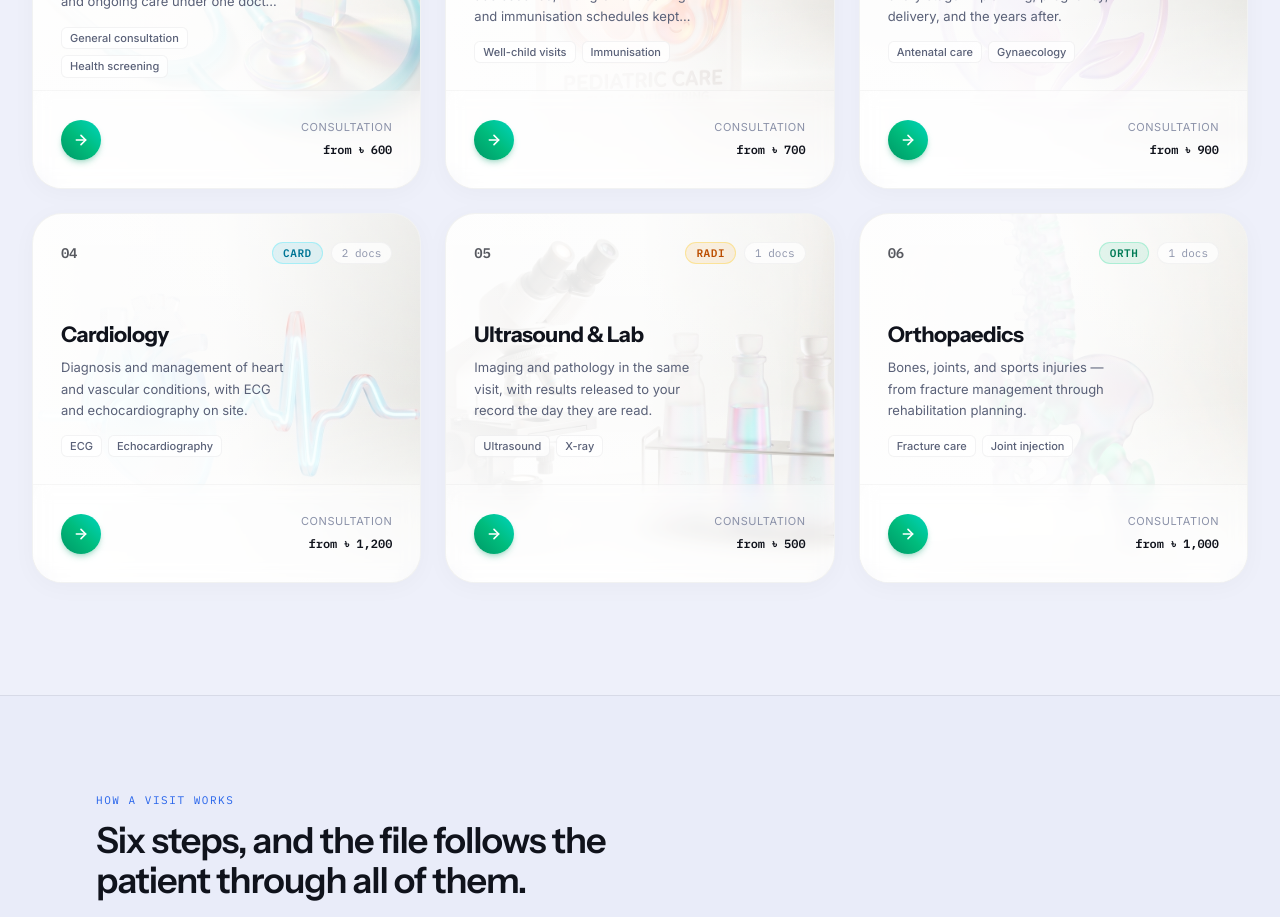
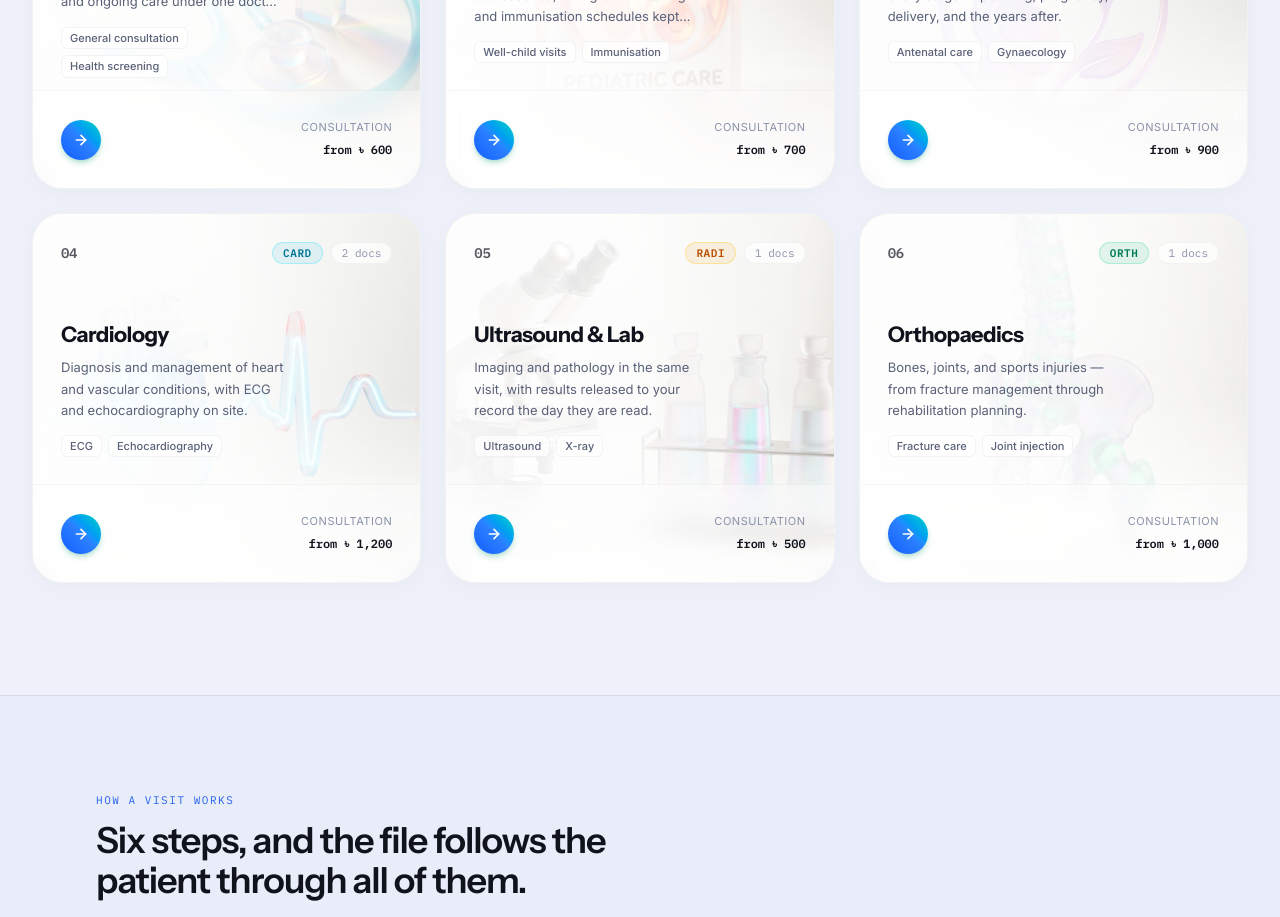
Before and after one commit to sahidDev09/reMeet-hospital-HMS, a Next.js app: page / in a window 1280 px wide. Shown: the part 1920-2837 px from the top of the page. Built offline with nearby package versions, Linux system fonts and the light colour scheme; no server answers.

Commit message:
style: update department grid button gradient to blue theme

```diff
--- a/components/Landing/department-grid.tsx
+++ b/components/Landing/department-grid.tsx
@@ -139,7 +139,7 @@ export function DepartmentGrid({
                 <Link
                   href={`/appointments?department=${dept.code}`}
                   aria-label={`Book appointment in ${dept.name}`}
-                  className="group/btn inline-flex size-10 items-center justify-center rounded-full bg-gradient-to-tr from-emerald-600 via-emerald-500 to-teal-400 text-white shadow-md shadow-emerald-600/25 transition-all duration-300 hover:scale-110 hover:shadow-lg hover:shadow-emerald-600/40 hover:brightness-110 active:scale-95"
+                  className="group/btn inline-flex size-10 items-center justify-center rounded-full bg-gradient-to-tr from-blue-600 via-blue-500 to-teal-400 text-white shadow-md shadow-emerald-600/25 transition-all duration-300 hover:scale-110 hover:shadow-lg hover:shadow-emerald-600/40 hover:brightness-110 active:scale-95"
                 >
                   <ArrowRight className="size-4 stroke-[2.4] transition-transform duration-300 group-hover/btn:translate-x-0.5" />
                 </Link>
```
